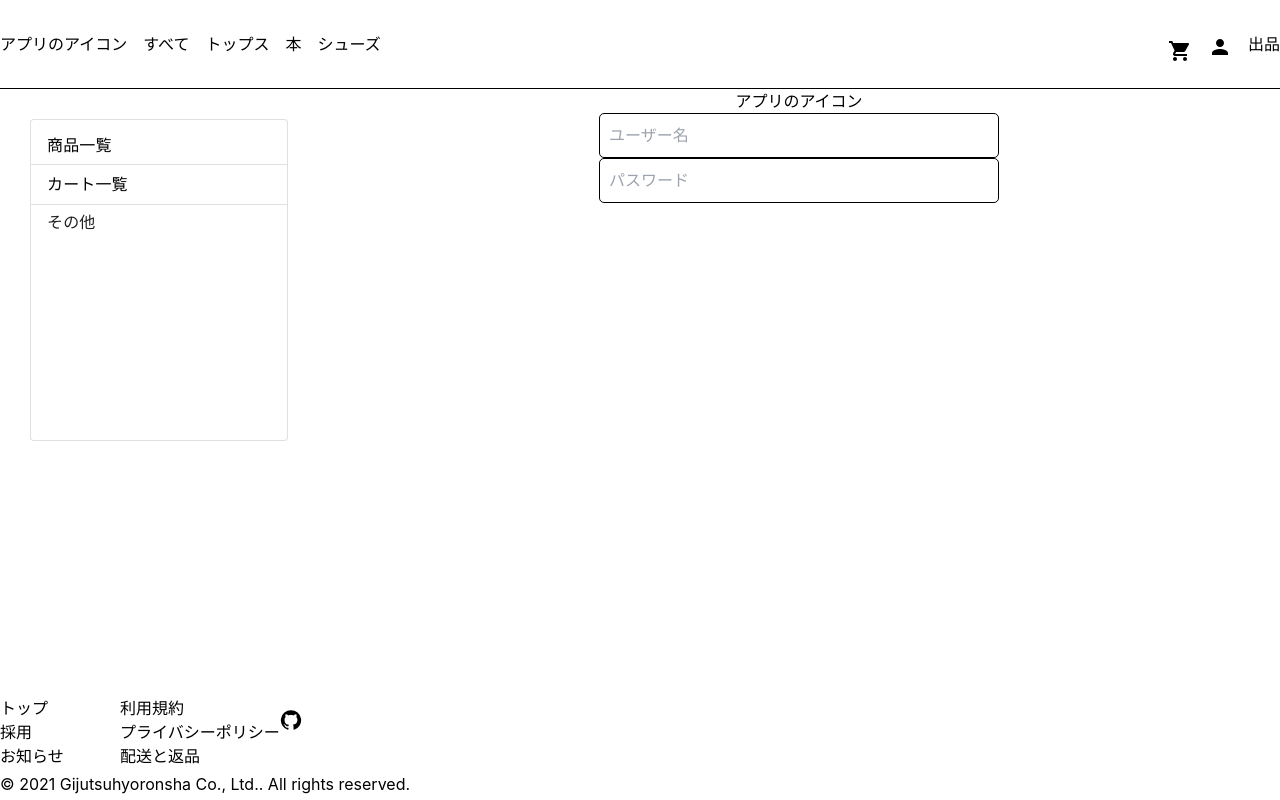
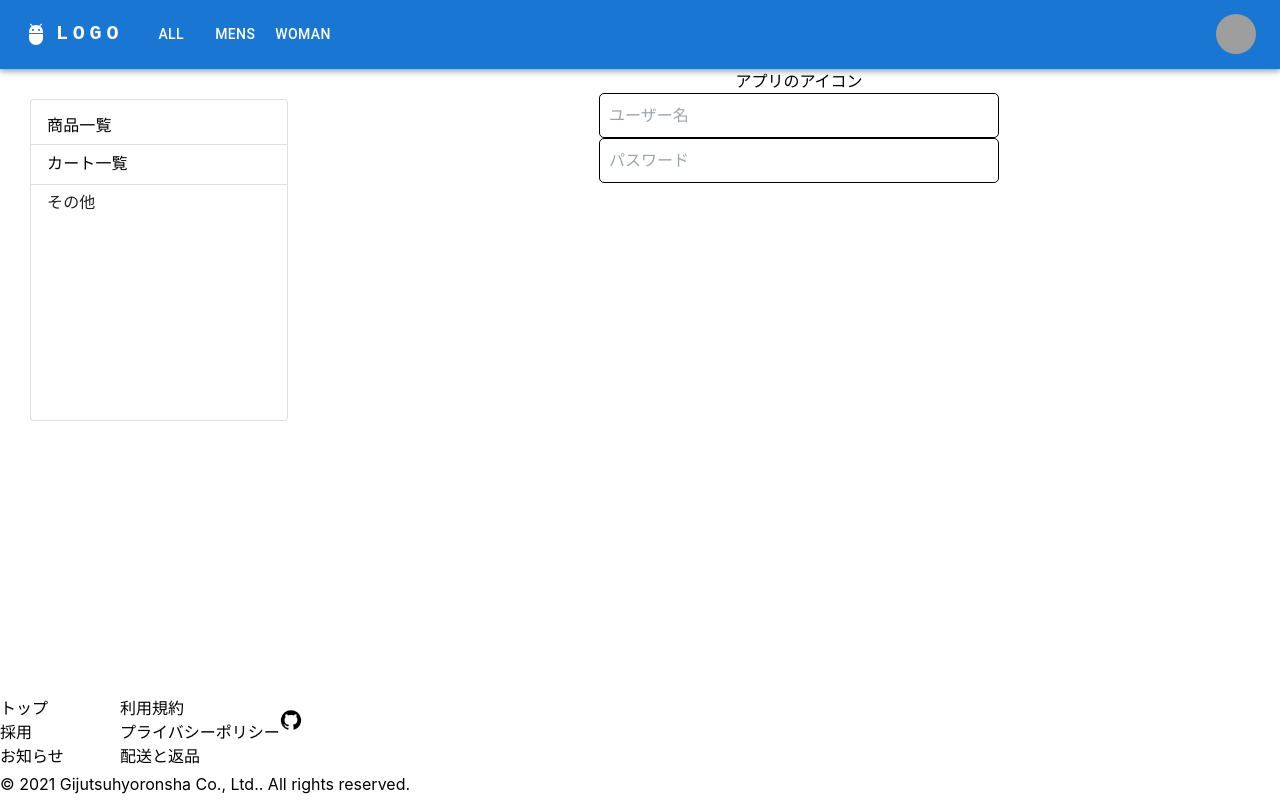
Before and after one commit to staakaar/next-test-app, a Next.js app: page /signin in a window 1280 px wide. Built offline with nearby package versions, Linux system fonts and the light colour scheme; grey boxes are pictures that could not be loaded.

Commit message:
replace material ui header

```diff
--- a/src/components/organisms/Header/index.tsx
+++ b/src/components/organisms/Header/index.tsx
@@ -1,137 +1,163 @@
-import Link from 'next/link'
-import styled from 'styled-components'
-import AppLogo from 'components/atoms/AppLogo'
-import Button from 'components/atoms/Button'
-import { PersonIcon, SearchIcon, ShoppingCartIcon } from 'components/atoms/IconButton'
-import ShapeImage from 'components/atoms/ShapeImage'
-import Spinner from 'components/atoms/Spinner'
-import Box from 'components/layout/Box'
-import Text from 'components/atoms/Text'
-import Flex from 'components/layout/Flex'
-import BadgeIconButton from 'components/molecules/BadgeIconButton'
-import { useAuthContext } from 'contexts/AuthContext'
-import { useShoppingCartContext } from 'contexts/ShoppingCartContext'
-import { theme } from 'themes'
+import { useState } from 'react';
+import AppBar from '@mui/material/AppBar';
+import Box from '@mui/material/Box';
+import Toolbar from '@mui/material/Toolbar';
+import IconButton from '@mui/material/IconButton';
+import Typography from '@mui/material/Typography';
+import Menu from '@mui/material/Menu';
+import MenuIcon from '@mui/icons-material/Menu';
+import Container from '@mui/material/Container';
+import Avatar from '@mui/material/Avatar';
+import Button from '@mui/material/Button';
+import Tooltip from '@mui/material/Tooltip';
+import MenuItem from '@mui/material/MenuItem';
+import AdbIcon from '@mui/icons-material/Adb';
 
-const HeaderRoot = styled.header`
-    padding: 16px 0px;
-    border-bottom: 1px solid black;
-    grid-column-start: 1;
-    grid-column-end: 3;
-    grid-row-start: 1;
-    grid-row-end: 2;
-`
-
-const Nav = styled(Flex)`
-    & > span:not(:first-child) {
-        margin-left: 16px;
-    }
-`
-
-const NavLink = styled.span`
-    display: inline;
-`
-
-const Anchor = styled(Text)`
-    cursor: pointer;
-    &:hover {
-        text-decoration: underline;
-    }
-`
+const pages = ['all', 'mens', 'woman'];
+const settings = ['Profile', 'Account', 'Dashboard', 'Logout'];
 
 const Header = () => {
-    const { cart } = useShoppingCartContext()
-    const { authUser, isLoading } = useAuthContext()
+    const [anchorElNav, setAnchorElNav] = useState<null | HTMLElement>(null);
+    const [anchorElUser, setAnchorElUser] = useState<null | HTMLElement>(null);
+
+    const handleOpenNavMenu = (event: React.MouseEvent<HTMLElement>) => {
+        setAnchorElNav(event.currentTarget);
+    };
+
+    const handleOpenUserMenu = (event: React.MouseEvent<HTMLElement>) => {
+        setAnchorElUser(event.currentTarget);
+    };
+
+    const handleCloseNavMenu = () => {
+        setAnchorElNav(null);
+    };
+
+    const handleCloseUserMenu = () => {
+        setAnchorElUser(null);
+    };
 
     return (
-        <HeaderRoot>
-            <Flex paddingLeft={3} paddingRight={3} justifyContent="space-between">
-                <Nav as="nav" height="56px" alignItems="center">
-                    <NavLink>
-                        <Link href="/" passHref>
-                            <AppLogo />
-                        </Link>
-                    </NavLink>
-                    <NavLink>
-                        <Box display={{base: 'none', md: 'block'}}>
-                            <Link href="search/book" passHref>
-                                すべて
-                            </Link>
-                        </Box>
-                    </NavLink>
-                    <NavLink>
-                        <Box display={{ base: 'none', md: 'block' }}>
-                            <Link href="search/book" passHref>
-                                トップス
-                            </Link>
-                        </Box>
-                    </NavLink>
-                    <NavLink>
-                        <Box display={{ base: 'none', md: 'block' }}>
-                            <Link href="search/book" passHref>
-                                本
-                            </Link>
-                        </Box>
-                    </NavLink>
-                    <NavLink>
-                        <Box display={{ base: 'none', md: 'block' }}>
-                            <Anchor as="a">シューズ</Anchor>
-                        </Box>
-                    </NavLink>
-                </Nav>
-                <Nav as="nav" height="56px" alignItems="center">
-                    <NavLink>
-                        <Box display={{ base: 'block', md: 'none' }}>
-                            <Link href="/search" passHref>
-                                <SearchIcon />
-                            </Link>
-                        </Box>
-                    </NavLink>
-                    <NavLink>
-                        <Link href="/cart" passHref>
-                            <BadgeIconButton
-                                icon={<ShoppingCartIcon size={24} />}
-                                size="24px"
-                                badgeContent={cart.length === 0 ? undefined : cart.length}
-                                badgeBackgroundColor="primary"
-                            />
-                        </Link>
-                    </NavLink>
-                    <NavLink>
-                        {(() => {
-                            if (authUser) {
-                                return (
-                                    <Link href={`/users/${authUser.id}`} passHref>
-                                        <ShapeImage
-                                            shape="circle"
-                                            src={authUser.profileImageUrl}
-                                            width={24}
-                                            height={24}
-                                            data-testid="profile-shape-image"
-                                            alt={''}
-                                        />
-                                    </Link>
-                                )
-                            } else if (isLoading) {
-                                return <Spinner size={20} strokeWidth={2} />
-                            } else {
-                                return (
-                                    <Link href="/signin" passHref>
-                                        <PersonIcon size={24}/>
-                                    </Link>
-                                )
-                            }
-                        }) ()}
-                    </NavLink>
-                    <NavLink>
-                        <Link href="/sell" passHref>
-                            出品
-                        </Link>
-                    </NavLink>
-                </Nav>
-            </Flex>
-        </HeaderRoot>
-    )
+        <AppBar position="static">
+            <Container maxWidth="xl">
+                <Toolbar disableGutters sx={{ display: { xs: 'none', md: 'flex' }, justifyContent: 'space-between'}}>
+                    <AdbIcon sx={{ display: { xs: 'none', md: 'flex' }, mr: 1 }} />
+                    <Typography
+                        variant="h6"
+                        noWrap
+                        component="a"
+                        href="#app-bar-with-responsive-menu"
+                        sx={{
+                            mr: 2,
+                            display: { xs: 'none', md: 'flex' },
+                            fontFamily: 'monospace',
+                            fontWeight: 700,
+                            letterSpacing: '.3rem',
+                            color: 'inherit',
+                            textDecoration: 'none',
+                        }}
+                    >
+                        LOGO
+                    </Typography>
+
+                    <Box sx={{ flexGrow: 1, display: { xs: 'flex', md: 'none' } }}>
+                        <IconButton
+                            size="large"
+                            aria-label="account of current user"
+                            aria-controls="menu-appbar"
+                            aria-haspopup="true"
+                            onClick={handleOpenNavMenu}
+                            color="inherit"
+                        >
+                        <MenuIcon />
+                        </IconButton>
+                        <Menu
+                            id="menu-appbar"
+                            anchorEl={anchorElNav}
+                            anchorOrigin={{
+                                vertical: 'bottom',
+                                horizontal: 'left',
+                            }}
+                            keepMounted
+                            transformOrigin={{
+                                vertical: 'top',
+                                horizontal: 'left',
+                            }}
+                            open={Boolean(anchorElNav)}
+                            onClose={handleCloseNavMenu}
+                            sx={{
+                                display: { xs: 'block', md: 'none' },
+                            }}
+                        >
+                        {pages.map((page) => (
+                            <MenuItem key={page} onClick={handleCloseNavMenu}>
+                            <Typography textAlign="center">{page}</Typography>
+                            </MenuItem>
+                        ))}
+                        </Menu>
+                    </Box>
+                    <AdbIcon sx={{ display: { xs: 'flex', md: 'none' }, mr: 1 }} />
+                    <Typography
+                        variant="h5"
+                        noWrap
+                        component="a"
+                        href="#app-bar-with-responsive-menu"
+                        sx={{
+                        mr: 2,
+                        display: { xs: 'flex', md: 'none' },
+                        flexGrow: 1,
+                        fontFamily: 'monospace',
+                        fontWeight: 700,
+                        letterSpacing: '.3rem',
+                        color: 'inherit',
+                        textDecoration: 'none',
+                        }}
+                    >
+                        LOGO
+                    </Typography>
+                    <Box sx={{ flexGrow: 1, display: { xs: 'none', md: 'flex' } }}>
+                        {pages.map((page) => (
+                        <Button
+                            key={page}
+                            onClick={handleCloseNavMenu}
+                            sx={{ my: 2, color: 'white', display: 'block' }}
+                        >
+                            {page}
+                        </Button>
+                        ))}
+                    </Box>
+
+                    <Box sx={{ flexGrow: 0 }}>
+                        <Tooltip title="Open settings">
+                            <IconButton onClick={handleOpenUserMenu} sx={{ p: 0 }}>
+                                <Avatar alt="Remy Sharp" src="/static/images/avatar/2.jpg" />
+                            </IconButton>
+                        </Tooltip>
+                        <Menu
+                            sx={{ mt: '45px' }}
+                            id="menu-appbar"
+                            anchorEl={anchorElUser}
+                            anchorOrigin={{
+                                vertical: 'top',
+                                horizontal: 'right',
+                            }}
+                            keepMounted
+                            transformOrigin={{
+                                vertical: 'top',
+                                horizontal: 'right',
+                            }}
+                            open={Boolean(anchorElUser)}
+                            onClose={handleCloseUserMenu}
+                        >
+                            {settings.map((setting) => (
+                                <MenuItem key={setting} onClick={handleCloseUserMenu}>
+                                <Typography textAlign="center">{setting}</Typography>
+                                </MenuItem>
+                            ))}
+                        </Menu>
+                    </Box>
+                </Toolbar>
+            </Container>
+        </AppBar>
+    );
 }
-
-export default Header
+export default Header;
```
